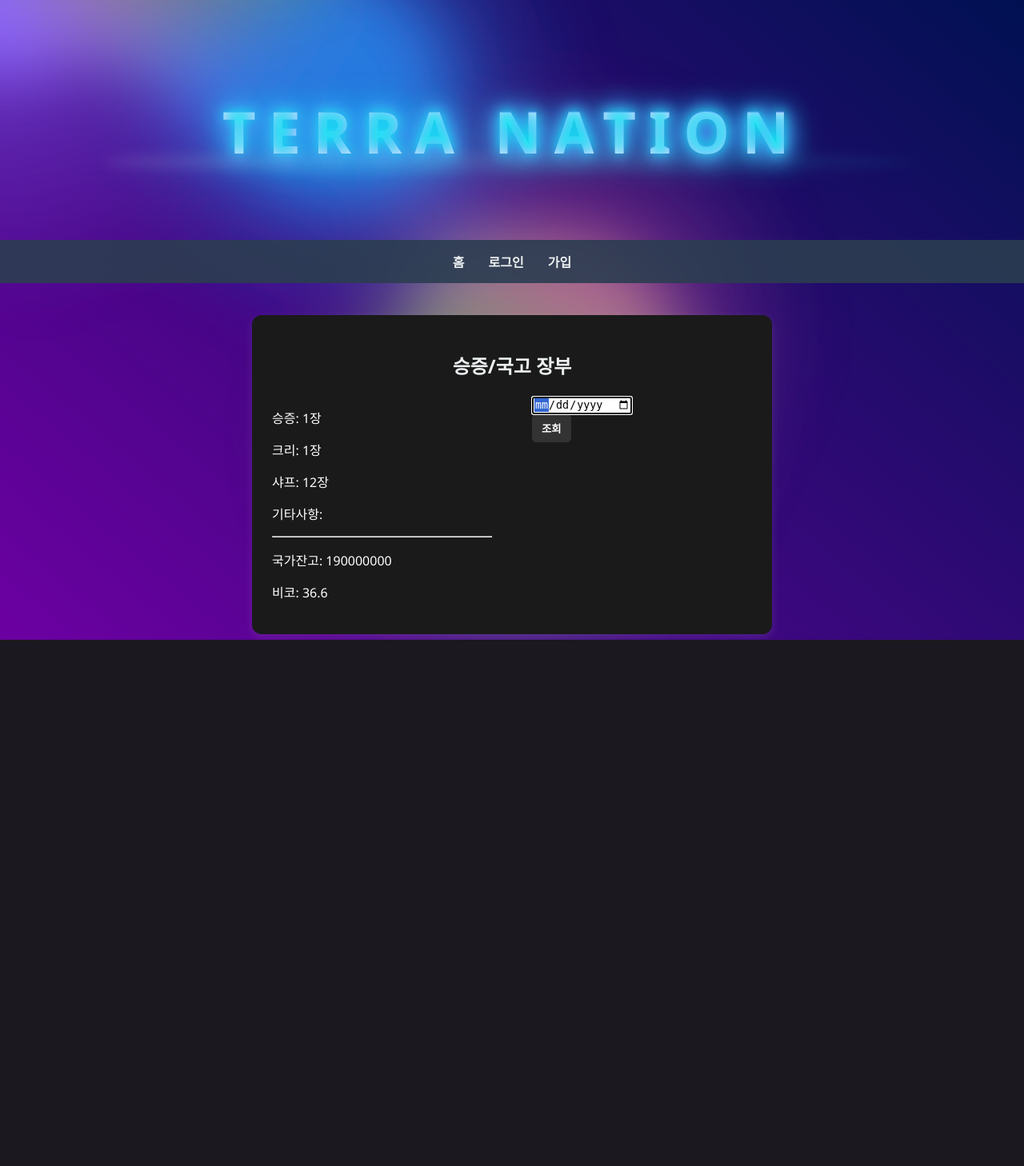
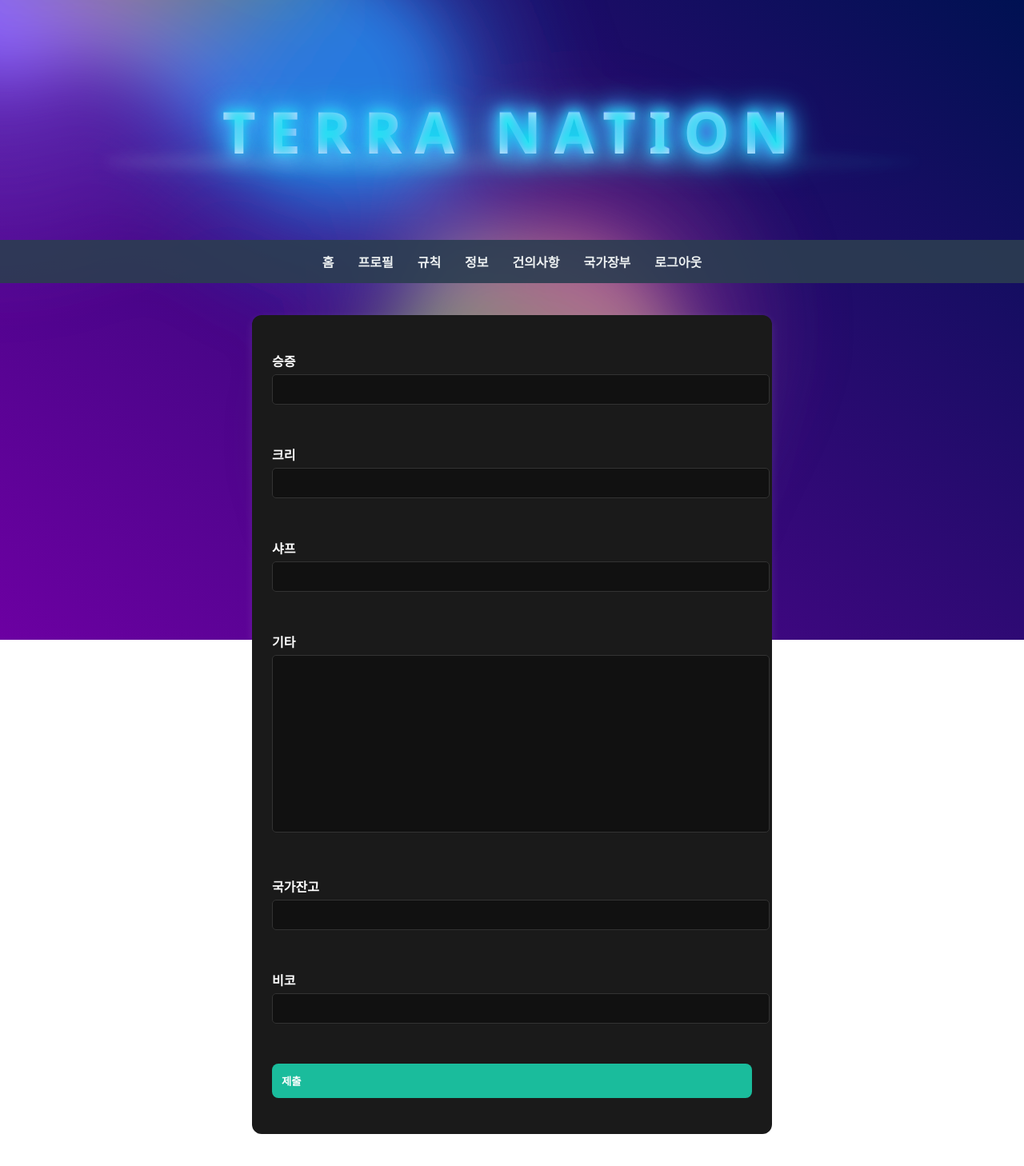
Before and after one commit to d3moni/vsv, a Flask app: page /ledger/edit in a window 1280 px wide. Shown: the whole page at 80% size. Before the commit the page ends 800 px from the top, so only its background shows below. Run offline with Flask 3, Linux system fonts and the light colour scheme; a user stored in the database is signed in.

Commit message:
Overwrite with new files

```diff
--- a/app.py
+++ b/app.py
@@ -57,6 +57,8 @@
 # -------------------------
 @app.route("/register", methods=["GET", "POST"])
 def register():
+    if "user_id" in session:
+        return redirect(url_for("index"))  # 이미 로그인된 경우 메인 페이지로 리디렉션
     if request.method == "POST":
         username = request.form.get("username")
         password = request.form.get("password")
@@ -73,8 +75,11 @@
         return redirect(url_for("login"))
     return render_template("register.html")
 
+
 @app.route("/login", methods=["GET", "POST"])
 def login():
+    if "user_id" in session:
+        return redirect(url_for("index"))  # 이미 로그인된 경우 메인 페이지로 리디렉션
     if request.method == "POST":
         username = request.form.get("username")
         password = request.form.get("password")
@@ -89,6 +94,7 @@
         flash("로그인 성공!")
         return redirect(url_for("index"))
     return render_template("login.html")
+
 
 @app.route("/logout")
 def logout():
@@ -329,7 +335,8 @@
         flash("장부가 저장되었습니다.")
         return redirect(url_for("view_ledger"))
 
-    return render_template("edit_ledger.html", ledger=ledger_entry)
+    return render_template("edit_ledger.html", ledger=ledger_entry, user=user)
+
 
 # -------------------------
 # 장부 자동 복사 기능
--- a/static/css/main.css
+++ b/static/css/main.css
@@ -617,3 +617,83 @@
     background-color: #2980b9;
     transform: none;
 }
+
+/* 모든 텍스트 입력 필드와 텍스트영역에 동일한 스타일 적용 */
+.submit-suggestion-container input[type="text"],
+.submit-suggestion-container textarea {
+    width: 100%;
+    background-color: #111;
+    color: #fff;
+    border: 1px solid #333;
+    border-radius: 5px;
+    padding: 10px;
+    margin-bottom: 15px;
+}
+
+/* textarea 크기만 조정 */
+.submit-suggestion-container textarea {
+    height: 200px; /* 내용 입력칸만 크게 */
+    resize: none;
+}
+
+/* 폼 체크박스 스타일 */
+.form-check {
+    display: flex;
+    align-items: center;
+    margin-bottom: 10px;
+}
+
+.form-check input {
+    width: auto;
+    margin-right: 8px;
+    cursor: pointer;
+    vertical-align: middle;
+}
+
+.form-check label {
+    cursor: pointer;
+    line-height: 1.2;
+}
+
+/* 모든 입력 칸과 버튼을 동일한 스타일로 적용 */
+.submit-suggestion-container input[type="number"],
+.submit-suggestion-container input[type="text"] {
+    width: 100%;
+    background-color: #111;
+    color: #fff;
+    border: 1px solid #333;
+    border-radius: 5px;
+    padding: 10px;
+    margin-bottom: 15px;
+    height: auto;
+    font-size: 14px;
+}
+
+/* 버튼 스타일 */
+.submit-suggestion-container button {
+    padding: 12px;
+    border: none;
+    border-radius: 8px;
+    background-color: #1abc9c;
+    color: white;
+    font-weight: bold;
+    cursor: pointer;
+    transition: background-color 0.2s;
+    width: 100%; /* 버튼 넓이 조정 */
+}
+
+.submit-suggestion-container button:hover {
+    background-color: #16a085;
+}
+
+/* form-group에 여백 추가 */
+.submit-suggestion-container .form-group {
+    margin-bottom: 20px;
+}
+
+.submit-suggestion-container label {
+    display: block;
+    margin-bottom: 5px;
+    font-weight: bold;
+    color: #fff;
+}
--- a/templates/edit_ledger.html
+++ b/templates/edit_ledger.html
@@ -1,45 +1,44 @@
 {% extends "base.html" %}
-{% block title %}승증/국고 장부{% endblock %}
+{% block title %}건의사항 등록{% endblock %}
+{% block content %}
+<div class="submit-suggestion-container">
+    <form method="POST">
+        <div class="form-group">
+            <label for="seungjung">승증</label>
+            <input type="number" name="seungjung" id="seungjung" required>
+        </div>
+        <div class="form-group">
+            <label for="kuri">크리</label>
+            <input type="number" name="kuri" id="kuri" required>
+        </div>
+        <div class="form-group">
+            <label for="sharp">샤프</label>
+            <input type="number" name="sharp" id="sharp" required>
+        </div>
+        <div class="form-group">
+            <label>기타</label>
+            <textarea name="content" required></textarea>
+        </div>
+        <div class="form-group">
+            <label for="nation_balance">국가잔고</label>
+            <input type="number" name="nation_balance" id="nation_balance" required oninput="formatNumber(this)">
+        </div>
+        <div class="form-group">
+            <label for="bico">비코</label>
+            <input type="number" name="bico" id="bico" required step="0.01">
+        </div>
 
-{% block content %}
-<h2>승증/국고 장부</h2>
-
-<div style="display: flex; gap: 50px;">
-    <!-- 장부 정보 -->
-    <div style="flex: 1;">
-        {% if ledger %}
-        <p>승증: {{ ledger.seungjung }}장</p>
-        <p>크리: {{ ledger.kuri }}장</p>
-        <p>샤프: {{ ledger.sharp }}장</p>
-        <p>기타사항: {{ ledger.etc }}</p>
-        <hr>
-        <p>국가잔고: {{ ledger.nation_balance }}</p>
-        <p>비코: {{ ledger.bico }}</p>
-        {% else %}
-        <p>오늘의 장부 데이터가 없습니다.</p>
-        {% endif %}
-    </div>
-
-    <!-- 달력 -->
-    <div style="flex: 1;">
-        <input type="date" id="ledgerDate">
-        <button onclick="goDate()">조회</button>
-    </div>
+        <button type="submit">제출</button>
+    </form>
 </div>
+{% endblock %}
 
 <script>
-function goDate() {
-    const date = document.getElementById('ledgerDate').value;
-    if(date) {
-        window.location.href = `/ledger/${date}`;
+    // 국가잔고 입력값에 쉼표 추가
+    function formatNumber(input) {
+        let value = input.value.replace(/,/g, ''); // 기존 쉼표 제거
+        if (value) {
+            input.value = Number(value).toLocaleString(); // 쉼표 추가
+        }
     }
-}
-
-// ✅ 페이지 로드되자마자 달력 강제 열기
-window.addEventListener("load", () => {
-    const input = document.getElementById("ledgerDate");
-    input.focus();  // 포커스 주기
-    input.showPicker?.(); // 일부 브라우저(Chrome, Edge)에서만 지원 → 자동으로 달력 펼쳐짐
-});
 </script>
-{% endblock %}
--- a/templates/ledger.html
+++ b/templates/ledger.html
@@ -12,7 +12,7 @@
             <p>승증: {{ ledger.seungjung }}장</p>
             <p>크리: {{ ledger.kuri }}장</p>
             <p>샤프: {{ ledger.sharp }}장</p>
-            <p>기타사항: {{ ledger.etc }}</p>
+            <p>{{ ledger.etc }}</p>
             <hr>
             <p>국가잔고: {{ ledger.nation_balance }}</p>
             <p>비코: {{ ledger.bico }}</p>
```
Also changed, not shown: instance/app.db (added).
